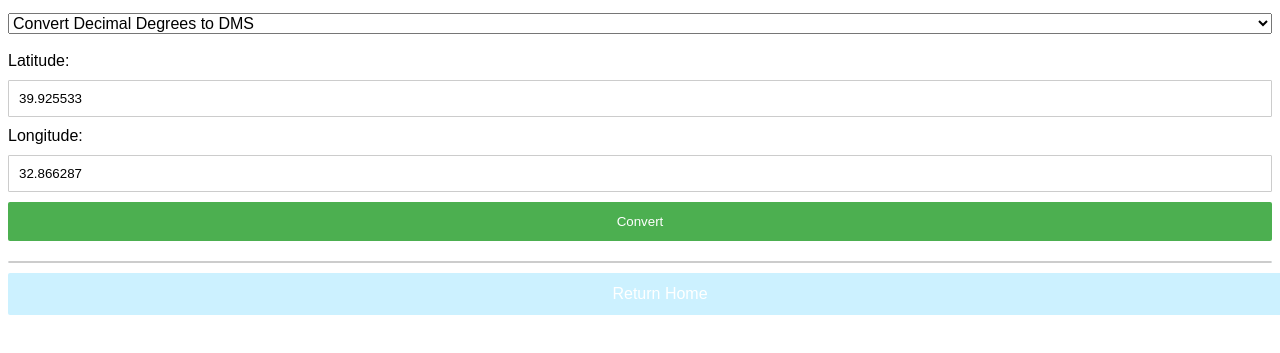
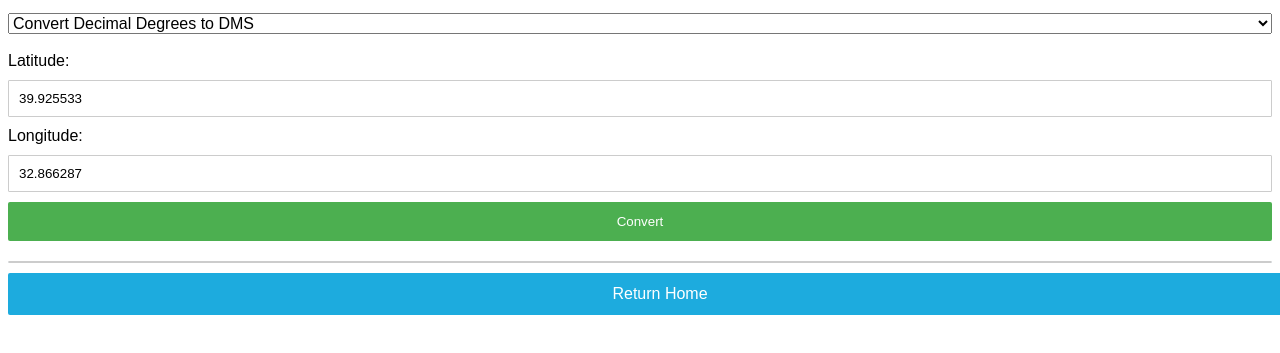
Before and after one commit to burcindag/burcindag.github.io, a plain HTML site: page dd2dms.html in a window 1280 px wide. Shown: the part 101-454 px from the top of the page. Drawn offline with Linux system fonts and the light colour scheme.

Commit message:
Update dd2dms.html

```diff
--- a/dd2dms.html
+++ b/dd2dms.html
@@ -48,7 +48,6 @@
 	}
 	.result {
 		margin-top: 20px;
-		font-weight: bold;
 		border: 1px solid #ccc;
 		border-radius: 2px;
 		background-color: #d6eaf8;
@@ -56,7 +55,7 @@
 	}
 	.return-button {
 	    display: inline-block;
-	    background-color: #ccf1ff;
+	    background-color: #1dabde;
 	    color: white;
 	    padding: 12px 20px;
 	    border: none;
```
